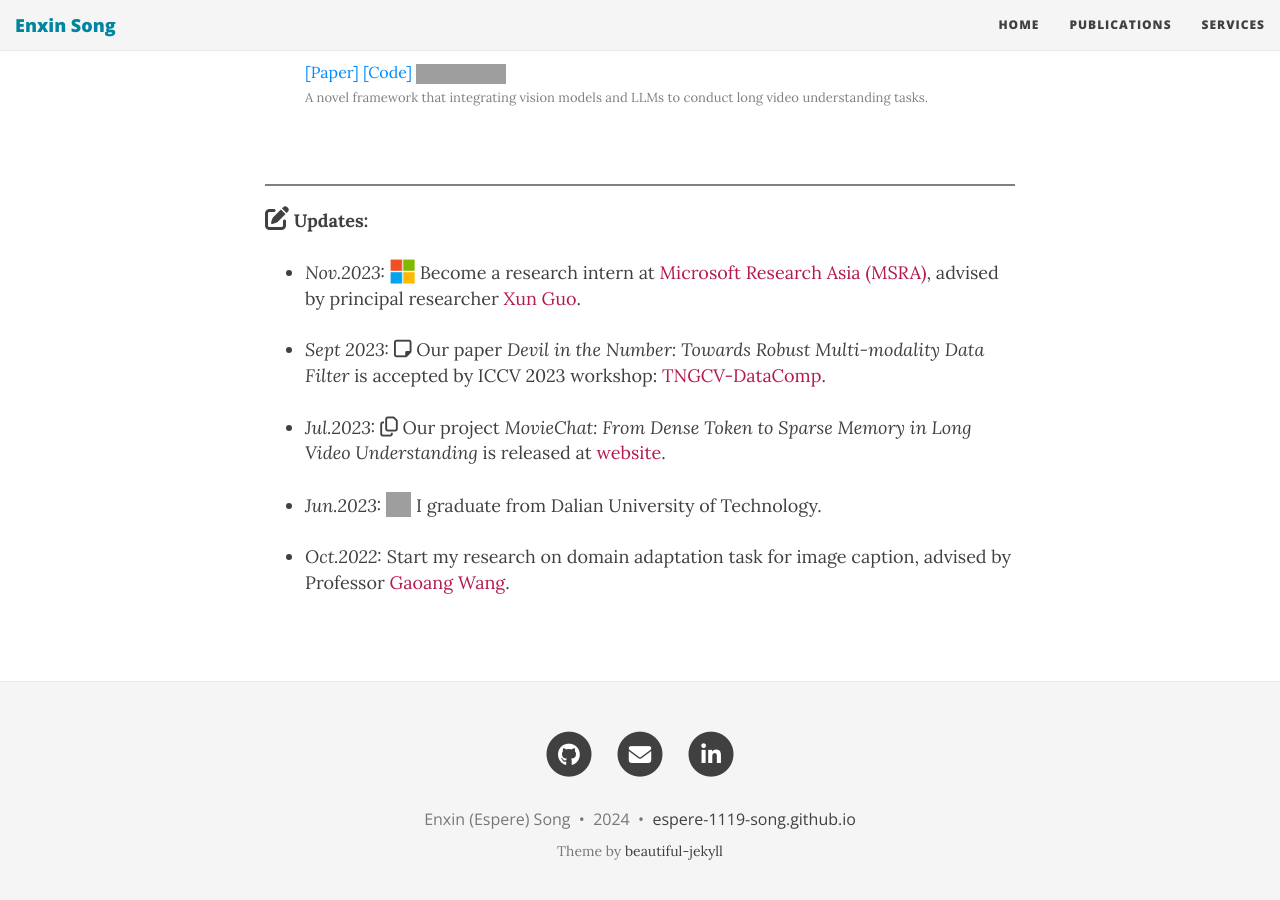
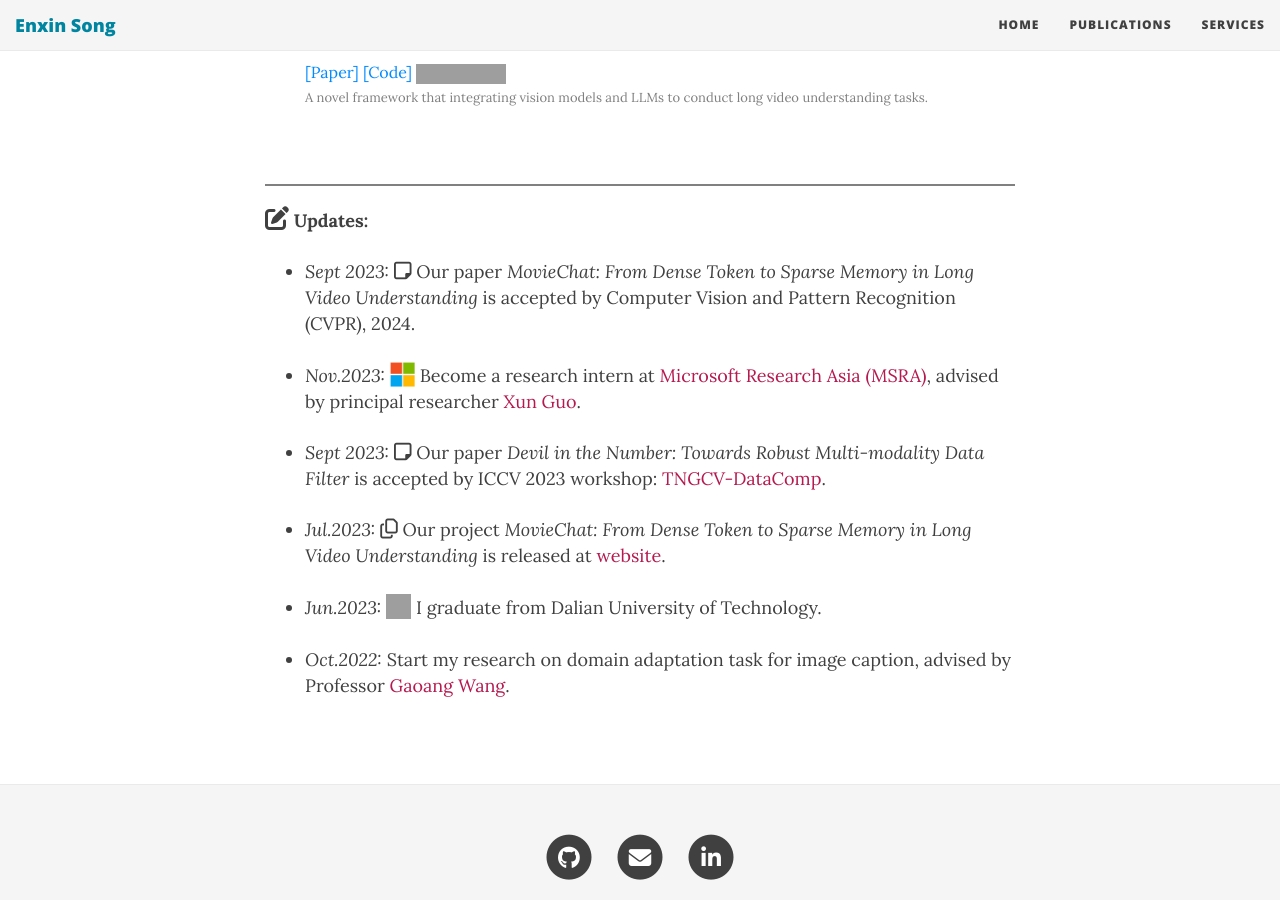
Before and after one commit to hikomal/hikomal.github.io, a Jekyll site: the page built from index.html, in a window 1280 px wide and 900 px high, scrolled down 590 px. Built offline with Jekyll 4.4.1, drawn with Linux system fonts in a browser that asks for light colours; nearby versions of some CDN libraries; the list of posts is cut into pages by our own code; grey boxes are pictures that could not be loaded.

Commit message:
Update index.html

```diff
--- a/index.html
+++ b/index.html
@@ -52,6 +52,10 @@ Also see <a href="https://scholar.google.com/citations?user=sLqa-3oAAAAJ&hl=en"
 <hr style="height:2px;border-width:0;color:gray;background-color:gray">
 <b><i class="fa-solid fa-pen-to-square" style="font-size:24px"></i> Updates:</b><br><br>
 <ul>
+
+	<li><i>Sept 2023:</i> <i class="fa-regular fa-note-sticky" style="font-size:20px"></i> Our paper <i>MovieChat: From Dense Token to Sparse Memory in Long Video Understanding</i> is accepted by Computer Vision and Pattern Recognition (CVPR), 2024.
+	</li><br>
+
 	<li><i>Nov.2023:</i> <img src="static/imgs/microsoft.png" width="25" height="25" style="vertical-align:text-bottom"/> Become a research intern at <a href="https://www.msra.cn/">Microsoft Research Asia (MSRA)</a>, advised by principal researcher <a href="https://scholar.google.com/citations?user=Ow4R8-EAAAAJ&hl=en&oi=ao">Xun Guo</a>.
 	</li><br>
 
```
